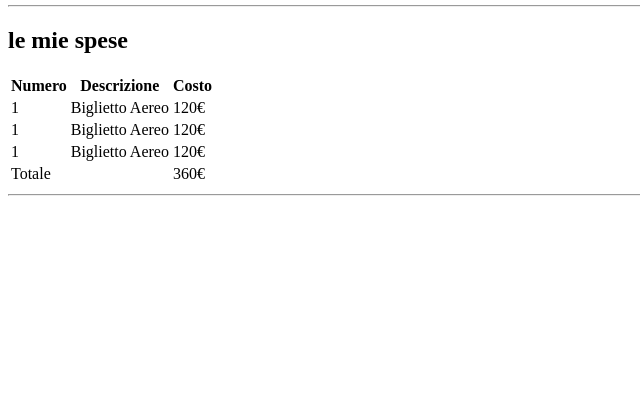
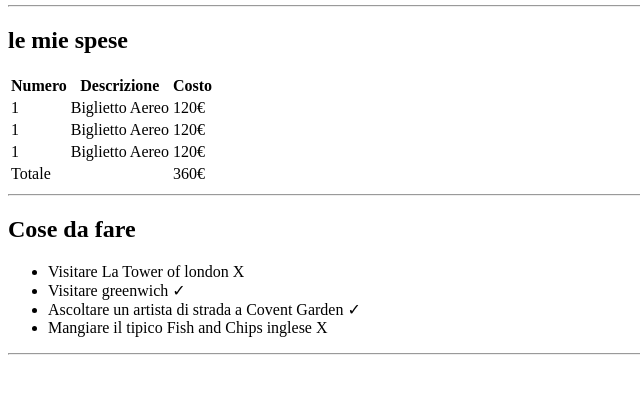
Before and after one commit to CarloBattista/html-london-trip, a plain HTML site: page index.html in a window 1280 px wide. Shown: the part 101-494 px from the top of the page, without its empty margins (0-640 px from the left). Drawn offline with Linux system fonts and the light colour scheme.

Commit message:
Crezione lista non ordinata delle cose da fare

```diff
--- a/index.html
+++ b/index.html
@@ -60,6 +60,22 @@
             <!-- Linea orizzontale -->
             <hr>
         </div>
+
+        <!-- Lista non ordinata -->
+        <div>
+            <!-- Titolo lista -->
+            <h2>Cose da fare</h2>
+
+            <!-- lista -->
+            <ul>
+                <li>Visitare La Tower of london <span>&#88;</span></li>
+                <li>Visitare greenwich <span>&#10003</span></li>
+                <li>Ascoltare un artista di strada a Covent Garden <span>&#10003</span></li>
+                <li>Mangiare il tipico Fish and Chips inglese <span>&#88;</span></li>
+            </ul>
+            <!-- Linea orizzontale -->
+            <hr>
+        </div>
     </main>
 
 </body>
```
